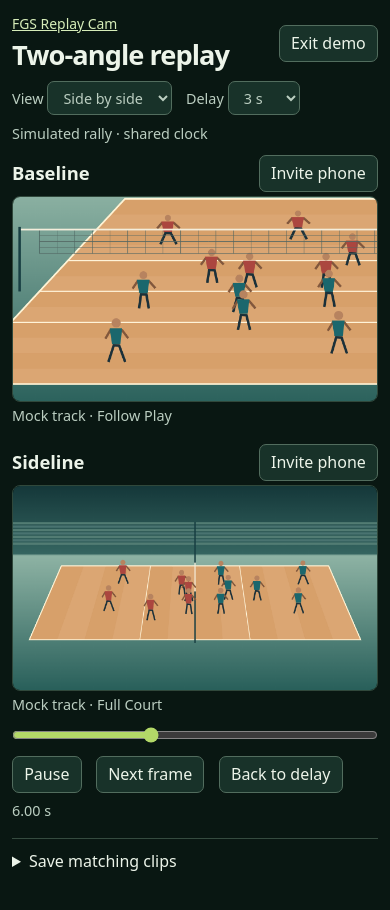
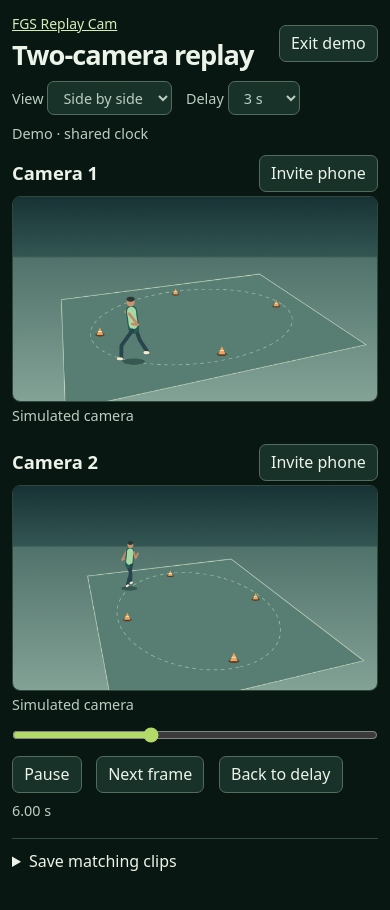
Before and after one commit to JoeyFern93/fernandez-growth-systems, a browser extension: page site/replay/multicam/index.html in a window 390 px wide. Both pictures are taken after a click on the button "Try synced demo". Drawn offline with Linux system fonts and the light colour scheme.

Commit message:
Use numbered cameras for sport-neutral Replay Cam
Show Camera 1 and Camera 2 on the TV, invites, phone originals and clips. Accept earlier camera invitations and keep saved recordings accessible. Demonstrate synchronized replay with two fixed views of the same movement.

```diff
--- /dev/null
+++ b/site/replay/multicam/cameras.mjs
@@ -0,0 +1,5 @@
+// Angle keys identify existing phone originals and invitations from earlier versions.
+export const cameras = [
+  { id: '1', angle: 'baseline', label: 'Camera 1' },
+  { id: '2', angle: 'sideline', label: 'Camera 2' }
+];
--- a/site/replay/multicam/demo-court.mjs
+++ b/site/replay/multicam/demo-court.mjs
@@ -1,171 +1,118 @@
-// Synthetic two-angle rally used by the shared timeline demo.
+// Both cameras observe one athlete on a sixteen-second loop around four markers.
 const duration = 16;
-const clamp = (v, lo, hi) => Math.max(lo, Math.min(v, hi));
-const lerp = (a, b, u) => a + (b - a) * u;
-const full = { x: 0, y: 0, size: 1 };
-const touches = [
-  [0, .25, .90], [1.55, .65, .12], [2.85, .39, .38], [3.9, .72, .46],
-  [4.75, .68, .59], [6.05, .29, .86], [7.4, .46, .59], [8.55, .29, .53],
-  [9.4, .52, .39], [10.55, .78, .17], [11.9, .59, .42], [13.05, .77, .45],
-  [14.05, .38, .72], [15.3, .28, .64], [16, .48, .57]
-];
-const positions = [[.25,.88],[.7,.82],[.47,.68],[.25,.56],[.71,.56],[.46,.59],
-  [.65,.13],[.25,.15],[.78,.28],[.39,.40],[.72,.44],[.49,.44]];
+const turn = 2 * Math.PI;
+const fullFrame = { x: 0, y: 0, size: 1 };
+const markers = [[3.3, 0], [0, 2.4], [-3.3, 0], [0, -2.4]];
 
-function project(x, depth, z, angle) {
-  if (angle === 'sideline') {
-    const near = .2 + .8 * x;
-    return { x: .50 + (depth - .5) * (.69 + .22 * near), y: .57 + (x - .5) * .36 - z * (.11 + .035 * near) };
+export function renderMock(canvas, time, { angle = 'baseline' } = {}) {
+  const t = Math.max(0, Math.min(duration, time));
+  const phase = turn * t / duration;
+  const runner = { x: 3.6 * Math.cos(phase), y: 2.7 * Math.sin(phase) };
+  const heading = Math.atan2(2.7 * Math.cos(phase), -3.6 * Math.sin(phase));
+  const yaw = angle === 'sideline' ? 1.24 : -.34;
+  const cos = Math.cos(yaw), sin = Math.sin(yaw);
+  const width = 960, height = 540;
+  const ctx = canvas.getContext('2d');
+
+  function depth(x, y) { return x * sin + y * cos; }
+  function project(x, y, z = 0) {
+    const d = depth(x, y);
+    const scale = 1040 / (14 - d);
+    return { x: 480 + (x * cos - y * sin) * scale, y: 324 + (d * .46 - z) * scale, scale };
   }
-  return { x: .50 + (x - .5) * (.45 + .57 * depth), y: .37 + .55 * depth - z * (.076 + .071 * depth) };
+  function path(points, color, weight, fill = false) {
+    ctx.beginPath();
+    ctx.moveTo(points[0].x, points[0].y);
+    for (const p of points.slice(1)) ctx.lineTo(p.x, p.y);
+    if (fill) {
+      ctx.closePath();
+      ctx.fillStyle = color;
+      ctx.fill();
+    } else {
+      ctx.strokeStyle = color;
+      ctx.lineWidth = weight;
+      ctx.stroke();
+    }
+  }
+  function oval(p, rx, ry, color) {
+    ctx.fillStyle = color;
+    ctx.beginPath();
+    ctx.ellipse(p.x, p.y, rx, ry, 0, 0, turn);
+    ctx.fill();
+  }
+
+  function drawMarker(x, y) {
+    const base = project(x, y), top = project(x, y, .24);
+    const size = base.scale;
+    const proximity = 1 - Math.min(1, Math.hypot(runner.x - x, runner.y - y) / 1.25);
+    if (proximity > 0) {
+      oval(base, size * .31, size * .13, 'rgba(244,209,118,' + proximity * .8 + ')');
+    }
+    oval(base, size * .15, size * .055, '#523d2c');
+    path([{ x: base.x - size * .105, y: base.y }, top,
+      { x: base.x + size * .105, y: base.y }], '#f3a456', 0, true);
+    path([{ x: base.x - size * .052, y: base.y - size * .11 },
+      { x: base.x + size * .052, y: base.y - size * .11 }], '#ffefd0', size * .025);
+  }
+  function drawRunner() {
+    const stride = Math.sin(turn * t * 1.125);
+    const bob = Math.abs(stride) * .055;
+    const forwardX = Math.cos(heading), forwardY = Math.sin(heading);
+    function joint(forward, side, z) {
+      return project(runner.x + forwardX * forward - forwardY * side,
+        runner.y + forwardY * forward + forwardX * side, z);
+    }
+    const foot = project(runner.x, runner.y);
+    oval(foot, foot.scale * .32, foot.scale * .09, '#365851');
+    const scale = foot.scale;
+    function limbs(side) {
+      const step = side * stride, lift = Math.max(0, -step);
+      const hip = joint(0, side * .095, .89 + bob);
+      const knee = joint(.10 + .24 * step, side * .10, .46 + lift * .14);
+      const heel = joint(-.03 + .37 * step, side * .105, .075 + lift * .19);
+      const toe = joint(.065 + .37 * step, side * .105, .065 + lift * .19);
+      path([hip, knee, heel], '#28444c', .11 * scale);
+      path([heel, toe], '#f3e8cd', .085 * scale);
+      const shoulder = joint(.065, side * .165, 1.39 + bob);
+      const elbow = joint(-.035 - step * .19, side * .20, 1.13 + bob);
+      const hand = joint(.16 - step * .21, side * .20, 1.13 + bob + Math.max(-step, 0) * .12);
+      path([shoulder, elbow, hand], '#c48b68', .077 * scale);
+    }
+    const nearSide = depth(-forwardY, forwardX) > 0 ? 1 : -1;
+    limbs(-nearSide);
+    path([joint(0, 0, .91 + bob), joint(.075, 0, 1.40 + bob)], '#225c54', .32 * scale);
+    path([joint(.015, 0, 1.01 + bob), joint(.075, 0, 1.39 + bob)], '#a6d9a3', .255 * scale);
+    const head = joint(.10, 0, 1.66 + bob);
+    oval(head, scale * .117, scale * .14, '#ca9370');
+    oval({ x: head.x, y: head.y - scale * .075 }, scale * .12, scale * .073, '#293a36');
+    limbs(nearSide);
+  }
+
+  ctx.save();
+  ctx.setTransform(canvas.width / width, 0, 0, canvas.height / height, 0, 0);
+  ctx.lineCap = 'round';
+  ctx.lineJoin = 'round';
+  const backdrop = ctx.createLinearGradient(0, 0, 0, height);
+  backdrop.addColorStop(0, '#183335');
+  backdrop.addColorStop(.29, '#335653');
+  backdrop.addColorStop(.30, '#51736b');
+  backdrop.addColorStop(1, '#84a397');
+  ctx.fillStyle = backdrop;
+  ctx.fillRect(0, 0, width, height);
+  const mat = [[-4.45,-3.4],[4.45,-3.4],[4.45,3.4],[-4.45,3.4]]
+    .map(([x,y]) => project(x,y));
+  path(mat, '#587e73', 0, true);
+  path([...mat, mat[0]], '#bdd1b9', 2);
+  const route = Array.from({ length: 65 }, (_, i) => {
+    const a = turn * i / 64;
+    return project(3.6 * Math.cos(a), 2.7 * Math.sin(a));
+  });
+  ctx.setLineDash([8, 11]);
+  path(route, '#9db5a4', 2);
+  ctx.setLineDash([]);
+  const objects = markers.map(([x, y]) => ({ depth: depth(x, y), draw: () => drawMarker(x, y) }));
+  objects.push({ depth: depth(runner.x, runner.y), draw: drawRunner });
+  objects.sort((a, b) => a.depth - b.depth).forEach(object => object.draw());
+  ctx.restore();
+  return { time: t, crop: fullFrame };
 }
-
-function mockFrame(time, angle = 'baseline') {
-  const t = clamp(time, 0, duration);
-  let next = touches.findIndex(k => k[0] > t);
-  if (next < 0) next = touches.length - 1;
-  const a = touches[next - 1], b = touches[next];
-  const u = clamp((t - a[0]) / (b[0] - a[0]), 0, 1);
-  const bx = lerp(a[1], b[1], u), depth = lerp(a[2], b[2], u);
-  const height = 1.2 + (2.35 + .25 * Math.sin(next)) * 4 * u * (1-u);
-  const ball = project(bx, depth, height, angle);
-  const nearNet = Math.abs(depth - .5) < .115;
-  const players = positions.map(([x,z], id) => {
-    const px = x + .12 * (bx - x) + .018 * Math.sin(t * 1.65 + id * 2);
-    const pz = z + .12 * (depth - z) + .012 * Math.cos(t * 1.9 + id);
-    const feet = project(px, pz, 0, angle), head = project(px, pz, .94, angle);
-    const w = (feet.y - head.y) * .22;
-    return { id, px, pz, feet, head, left: feet.x - w, right: feet.x + w,
-      top: head.y - .012, bottom: feet.y + .005, distance: Math.hypot(px-bx, pz-depth) };
-  });
-  const byDistance = players.slice().sort((p,q) => p.distance - q.distance);
-  let involved = byDistance.slice(0,2);
-  if (nearNet) involved = [byDistance.find(p => p.pz < .5), byDistance.find(p => p.pz >= .5)];
-  const occluded = t >= 6 && t < 6.8;
-  const glare = t >= 10.2 && t < 10.65;
-  const observations = [];
-  if (!occluded && !glare) observations.push({ x: ball.x + .0015*Math.sin(t*16),
-    y: ball.y + .001*Math.cos(t*23), confidence: .94, color: .50 + .48*Math.sin(t*4) });
-  if (glare || (t >= 3 && t < 4)) observations.push({ x: .91, y: .17, confidence: .65, color: .99 });
-  return { ball, players, involved, nearNet, occluded, glare, observations };
-}
-
-function selectCandidate(candidates, previous, time) {
-  const age = previous ? time - previous.time : Infinity;
-  let best, top = -Infinity;
-  for (const c of candidates) {
-    if (c.confidence < (age > .10 ? .80 : .60)) continue;
-    const distance = previous ? Math.hypot(c.x - previous.x, c.y - previous.y) : 0;
-    if (age < .35 && distance > .048 + age * 1.35) continue;
-    const score = c.confidence - (age < .35 ? distance*.7 : 0) + .018 * clamp(c.color || 0,0,1);
-    if (score > top) { top = score; best = c; }
-  }
-  return best;
-}
-
-// All coordinates are fractions of the original frame, so a square in these
-// coordinates preserves the original display aspect ratio at any output size.
-function advance(state, obs, time, dt, angle) {
-  const chosen = obs.ball === undefined ? selectCandidate(obs.candidates, state.last, time) : obs.ball;
-  if (chosen) state.last = { x: chosen.x, y: chosen.y, time };
-  const lost = !state.last || time - state.last.time > .10;
-  const old = state.crop;
-  let size = 1, cx = .5, cy = .5, bounds;
-  if (!lost) {
-    const p = state.last;
-    let left = p.x - .03, right = p.x + .03, top = p.y - .045, bottom = p.y + .045;
-    for (const player of obs.players) {
-      left = Math.min(left, player.left - .035); right = Math.max(right, player.right + .035);
-      top = Math.min(top, player.top - .025); bottom = Math.max(bottom, player.bottom + .035);
-    }
-    const margin = angle === 'sideline' ? .075 : .045;
-    size = clamp(Math.max(right-left + margin, bottom-top + margin, obs.nearNet ? .73 : .60, obs.minCrop || 0), .6, 1);
-    cx = (left + right) / 2; cy = (top + bottom) / 2;
-    bounds = { left: clamp(left,0,1), right: clamp(right,0,1), top: clamp(top,0,1), bottom: clamp(bottom,0,1) };
-  }
-  const ease = tau => 1 - Math.exp(-dt/tau);
-  let side = lerp(old.size, size, ease(lost ? .080 : size > old.size ? .14 : .38));
-  if (bounds) side = Math.max(side, bounds.right-bounds.left, bounds.bottom-bounds.top);
-  let x = lerp(old.x+old.size/2, cx, ease(lost ? .08 : .23)) - side/2;
-  let y = lerp(old.y+old.size/2, cy, ease(lost ? .08 : .23)) - side/2;
-  if (bounds) {
-    x = clamp(x, bounds.right-side, bounds.left);
-    y = clamp(y, bounds.bottom-side, bounds.top);
-  }
-  state.crop = { x: clamp(x,0,1-side), y: clamp(y,0,1-side), size: side };
-  return { crop: state.crop, detected: chosen, lost };
-}
-
-function analyzeMock(angle='baseline', fps=30) {
-  if (!['baseline','sideline'].includes(angle) || ![30,60].includes(fps)) throw new RangeError('Unknown angle or analysis rate');
-  const frames = [], state = { last: null, crop: full };
-  for (let i=0;i<=duration*fps;i++) {
-    const t=i/fps, scene=mockFrame(t,angle);
-    frames.push(advance(state, { candidates:scene.observations, players:scene.involved, nearNet:scene.nearNet }, t,1/fps,angle));
-  }
-  return { angle, fps, frames };
-}
-const cache = new Map();
-function analysis(angle,fps) {
-  const key=angle+fps;
-  if (!cache.has(key)) cache.set(key, analyzeMock(angle,fps));
-  return cache.get(key);
-}
-function cropAt(data,time) {
-  const n=clamp(time,0,duration)*data.fps, i=Math.floor(n);
-  const a=data.frames[i].crop, b=data.frames[Math.min(i+1,data.frames.length-1)].crop;
-  return { x:lerp(a.x,b.x,n-i), y:lerp(a.y,b.y,n-i), size:lerp(a.size,b.size,n-i) };
-}
-
-export function renderMock(canvas, time, {angle='baseline',view='full',fps=30}={}) {
-  const ctx=canvas.getContext('2d'), W=960, H=540;
-  const t=clamp(time,0,duration), scene=mockFrame(t,angle);
-  const crop=view==='follow'?cropAt(analysis(angle,fps),t):full;
-  const pt=(x,d,z=0)=>project(x,d,z,angle);
-  const dot=(p,r,color)=>{ctx.fillStyle=color;ctx.beginPath();ctx.arc(p.x*W,p.y*H,r,0,2*Math.PI);ctx.fill();};
-  function line(points,color,width,close=false,fill=null) {
-    ctx.beginPath();points.forEach((p,i)=>i?ctx.lineTo(p.x*W,p.y*H):ctx.moveTo(p.x*W,p.y*H));
-    if(close)ctx.closePath(); if(fill){ctx.fillStyle=fill;ctx.fill();}
-    if(width){ctx.strokeStyle=color;ctx.lineWidth=width;ctx.stroke();}
-  }
-  ctx.save(); ctx.setTransform(canvas.width/W/crop.size,0,0,canvas.height/H/crop.size,-crop.x*canvas.width/crop.size,-crop.y*canvas.height/crop.size);
-  const wall=ctx.createLinearGradient(0,0,0,H);wall.addColorStop(0,'#15383a');wall.addColorStop(.33,'#356560');wall.addColorStop(.34,'#8eb3a4');wall.addColorStop(1,'#285f5a');
-  ctx.fillStyle=wall;ctx.fillRect(0,0,W,H);
-  for(let i=0;i<7;i++) {ctx.fillStyle=i%2?'#497370':'#527c73';ctx.fillRect(0,95+i*9,W,6);}
-  const tile=(x0,z0,x1,z1)=>[pt(x0,z0),pt(x1,z0),pt(x1,z1),pt(x0,z1)];
-  line(tile(0,0,1,1),'#f5e8c8',3,true,'#d59c65');
-  for(let i=0;i<12;i++) line(tile(0,i/12,1,(i+1)/12),null,0,true,i%2?'#dba673':'#d7a06a');
-  line(tile(0,0,1,1),'#fff4d6',2.6,true);
-  [1/3,.5,2/3].forEach(z=>line([pt(0,z),pt(1,z)],'#fff3d8',2));
-  function drawPerson(p) {
-    const f=p.feet,h=p.head, v=f.y-h.y, shirt=p.id<6?'#1b676d':'#ab463f', s=Math.sin(t*6+p.id)*.003;
-    const n=(x,y)=>({x:f.x+x,y:h.y+y*v});
-    line([n(-.010+s,1),n(-.004,.62),n(.005,.63),n(.012-s,1)],'#1b3039',4.0);
-    line([n(-.018,.47),n(-.010,.28),n(.01,.28),n(.02,.46)],'#81573c',3.7);
-    line([n(-.011,.23),n(.01,.23),n(.007,.59),n(-.007,.59)],null,0,true,shirt);
-    dot(n(0,.11),Math.max(2.5,v*H*.105),'#b7835f');
-  }
-  const people=scene.players.slice().sort((a,b)=>a.feet.y-b.feet.y);
-  const drawNet=()=>{
-    for(let i=0;i<=25;i++)line([pt(i/25,.5,1.01),pt(i/25,.5,1.65)],'#48605e',.7);
-    for(let i=0;i<=4;i++)line([pt(0,.5,1.01+i*.16),pt(1,.5,1.01+i*.16)],'#546764',.8);
-    line([pt(-.045,.5,1.65),pt(1.045,.5,1.65)],'#f4eddb',3);
-    [-.045,1.045].forEach(x=>line([pt(x,.5),pt(x,.5,1.72)],'#173e42',4));
-  };
-  if(angle==='baseline'){
-    people.filter(p=>p.pz<.5).forEach(drawPerson);drawNet();people.filter(p=>p.pz>=.5).forEach(drawPerson);
-  }else{drawNet();people.forEach(drawPerson);}
-  if(!scene.occluded) {
-    const b=scene.ball,r=5.7;
-    dot(b,r,'#242a23');dot(b,r-1,'#f8df41');
-    ctx.strokeStyle='#242a23';ctx.lineWidth=1.6;ctx.beginPath();
-    ctx.ellipse(b.x*W,b.y*H,r*.51,r*.83,t*3,0,Math.PI*2);ctx.stroke();
-  }
-  if(scene.glare) {
-    const g=ctx.createRadialGradient(.91*W,.17*H,2,.91*W,.17*H,75);
-    g.addColorStop(0,'rgba(255,255,223,.92)');g.addColorStop(1,'rgba(255,255,223,0)');
-    ctx.fillStyle=g;ctx.fillRect(.91*W-75,.17*H-75,150,150);
-  }
-  ctx.restore();
-  return {time:t,crop};
-}
--- a/site/replay/multicam/index.html
+++ b/site/replay/multicam/index.html
@@ -1,22 +1,22 @@
 <!doctype html><html lang="en"><head>
 <meta charset="utf-8"><meta name="viewport" content="width=device-width,initial-scale=1">
-<meta name="referrer" content="no-referrer"><title>Two-angle replay · FGS Replay Cam</title>
+<meta name="referrer" content="no-referrer"><title>Two-camera replay · FGS Replay Cam</title>
 <link rel="stylesheet" href="./style.css"><script defer src="../tv/qrcode.js"></script>
 <script type="module" src="./tv.mjs"></script>
 </head><body><main>
-<header><div><a class="back" href="../">FGS Replay Cam</a><h1>Two-angle replay</h1></div>
+<header><div><a class="back" href="../">FGS Replay Cam</a><h1>Two-camera replay</h1></div>
 <button id="demo">Try synced demo</button></header>
-<div class="tools"><label>View <select id="layout"><option value="both">Side by side</option><option value="baseline">Baseline</option><option value="sideline">Sideline</option></select></label>
+<div class="tools"><label>View <select id="layout"><option value="both">Side by side</option><option value="baseline">Camera 1</option><option value="sideline">Camera 2</option></select></label>
 <label>Delay <select id="delay"><option value="1">1 s</option><option value="3" selected>3 s</option><option value="5">5 s</option><option value="10">10 s</option></select></label>
 <span id="mode">Direct · same Wi-Fi · prototype</span></div>
 <div id="angles">
-<section id="baseline"><header><h2>Baseline</h2><button class="invite">Invite phone</button></header><div class="picture"><canvas width="640" height="360"></canvas><span class="missing">No camera paired</span></div><p class="status" aria-live="polite">Waiting for a phone</p></section>
-<section id="sideline"><header><h2>Sideline</h2><button class="invite">Invite phone</button></header><div class="picture"><canvas width="640" height="360"></canvas><span class="missing">No camera paired</span></div><p class="status" aria-live="polite">Waiting for a phone</p></section>
+<section id="baseline" aria-labelledby="camera-1-name"><header><h2 id="camera-1-name">Camera 1</h2><button id="camera-1-invite" class="invite" aria-labelledby="camera-1-name camera-1-invite">Invite phone</button></header><div class="picture"><canvas role="img" aria-labelledby="camera-1-name" width="640" height="360"></canvas><span class="missing">No camera paired</span></div><p class="status" aria-live="polite">Waiting for a phone</p></section>
+<section id="sideline" aria-labelledby="camera-2-name"><header><h2 id="camera-2-name">Camera 2</h2><button id="camera-2-invite" class="invite" aria-labelledby="camera-2-name camera-2-invite">Invite phone</button></header><div class="picture"><canvas role="img" aria-labelledby="camera-2-name" width="640" height="360"></canvas><span class="missing">No camera paired</span></div><p class="status" aria-live="polite">Waiting for a phone</p></section>
 </div>
 <input id="timeline" type="range" aria-label="Shared replay position" min="0" max="20000" value="20000" step="1" disabled>
 <div class="tools"><button id="pause" disabled>Pause</button><button id="step" disabled>Next frame</button><button id="follow" disabled>Back to delay</button>
 <output id="position">Waiting for capture timestamps</output><output id="alignment"></output></div>
 <details><summary>Save matching clips</summary><p>Mark one interval on the shared timeline. Each phone trims its own original and shows a download link.</p><div class="tools"><button id="mark-in">Mark start</button><button id="mark-out">Mark end</button><button id="save" disabled>Prepare both clips</button><output id="clip-status"></output></div></details>
-<dialog id="invite-dialog"><h2 id="invite-title"></h2><div id="qr"></div><p id="invite-note">Scan on a phone on the same Wi-Fi. This private invite expires in 10 minutes.</p>
+<dialog id="invite-dialog" aria-labelledby="invite-title"><h2 id="invite-title"></h2><div id="qr"></div><p id="invite-note">Scan on a phone on the same Wi-Fi. This private invite expires in 10 minutes.</p>
 <div class="tools"><a id="phone-link">Open phone link</a><button id="close">Close</button></div></dialog>
 </main></body></html>
--- a/site/replay/multicam/tv.mjs
+++ b/site/replay/multicam/tv.mjs
@@ -1,15 +1,15 @@
 import {renderMock} from './demo-court.mjs';
 import {ClockMap,AngleBuffer} from './clock.mjs';
 import {call,token,negotiate} from './signaling.mjs';
-const by=id=>document.getElementById(id),names=['baseline','sideline'];
-const slots=names.map(name=>{
+import {cameras} from './cameras.mjs';
+const by=id=>document.getElementById(id);
+const slots=cameras.map(({id:cameraId,angle:name,label})=>{
   const node=by(name);
-  return {name,node,canvas:node.querySelector('canvas'),missing:node.querySelector('.missing'),status:node.querySelector('.status'),
+  return {name,cameraId,label,node,canvas:node.querySelector('canvas'),missing:node.querySelector('.missing'),status:node.querySelector('.status'),
     buffer:new AngleBuffer(),room:null,rendered:null,frameJob:0,epoch:0};
 });
 let demo=false,origin=0,mode='delay',cursor=0,markIn=null,markOut=null,clipId=null;
 const session=token().slice(0,16);
-const title=name=>name[0].toUpperCase()+name.slice(1);
 function dispose(slot,msg,notify=true) {
   const room=slot.room;
   if(room){
@@ -76,7 +76,7 @@ function control(slot,room,channel) {
     }
     if(m.op==='clip-result' && m.id===clipId) {
       room.clipResult=m.ok?'ready on phone':'failed on phone';
-      by('clip-status').textContent=slots.map(s=>title(s.name)+' '+(s.room?.clipResult || 'preparing')).join(' · ');
+      by('clip-status').textContent=slots.map(s=>s.label+' '+(s.room?.clipResult || 'preparing')).join(' · ');
     }
   };
   if(channel.readyState==='open')channel.onopen();
@@ -93,10 +93,10 @@ async function invite(slot) {
     if(!result.id?.startsWith('~'))throw Error('Two-camera pairing is unavailable. Create a new invite and try again.');
     Object.assign(room,{id:result.id,expiry:result.expiresAt});
     const url=new URL('phone.html',location.href);
-    url.hash=new URLSearchParams({room:room.id,invite:result.invite,angle:slot.name,session,until:String(room.expiry)});
+    url.hash=new URLSearchParams({room:room.id,invite:result.invite,camera:slot.cameraId,session,until:String(room.expiry)});
     const qr=globalThis.qrcode(0,'M');qr.addData(url.href);qr.make();
     by('qr').innerHTML=qr.createSvgTag({cellSize:5,margin:20,scalable:true});
-    by('phone-link').href=url;by('invite-title').textContent=title(slot.name)+' invite';
+    by('phone-link').href=url;by('invite-title').textContent=slot.label+' invite';
     if(!by('invite-dialog').open)by('invite-dialog').showModal();
     slot.status.textContent='Invite ready · waiting for phone';
     slot.node.querySelector('.invite').textContent='Replace invite';
@@ -120,10 +120,10 @@ function setDemo(value) {
   demo=value;mode='delay';origin=performance.now()-3200-Number(by('delay').value)*1000;cursor=3200;markIn=markOut=null;clipId=null;
   by('save').disabled=true;by('clip-status').textContent='';
   by('demo').textContent=value?'Exit demo':'Try synced demo';
-  by('mode').textContent=value?'Simulated rally · shared clock':'Direct · same Wi-Fi · prototype';
+  by('mode').textContent=value?'Demo · shared clock':'Direct · same Wi-Fi · prototype';
   for(const s of slots){
     s.rendered=null;s.displayed=null;s.frameJob++;s.canvas.getContext('2d').clearRect(0,0,s.canvas.width,s.canvas.height);
-    s.status.textContent=value?(s.name==='baseline'?'Mock track · Follow Play':'Mock track · Full Court'):(s.room?'Live camera':'Waiting for a phone');
+    s.status.textContent=value?'Simulated camera':(s.room?'Live camera':'Waiting for a phone');
   }
 }
 function blank(slot,message){
@@ -134,7 +134,7 @@ function draw(slot,time){
   if(slot.node.hidden)return;
   if(demo){
     slot.canvas.hidden=false;slot.missing.hidden=true;slot.rendered='demo';
-    renderMock(slot.canvas,time/1000,{angle:slot.name,view:slot.name==='baseline'?'follow':'full'});return;
+    renderMock(slot.canvas,time/1000,{angle:slot.name});return;
   }
   const frame=slot.buffer.nearest(time);
   if(!frame){blank(slot,demo?'Demo asset unavailable':'Angle unavailable at this time');return;}
```
Also changed, not shown: site/replay/device-test/index.html (+1 -1 lines), site/replay/multicam/phone.html (+2 -2 lines), site/replay/multicam/phone.mjs (+13 -7 lines), site/tools.html (+1 -1 lines), tests/replay-studio-public.mjs (+5 -0 lines).
